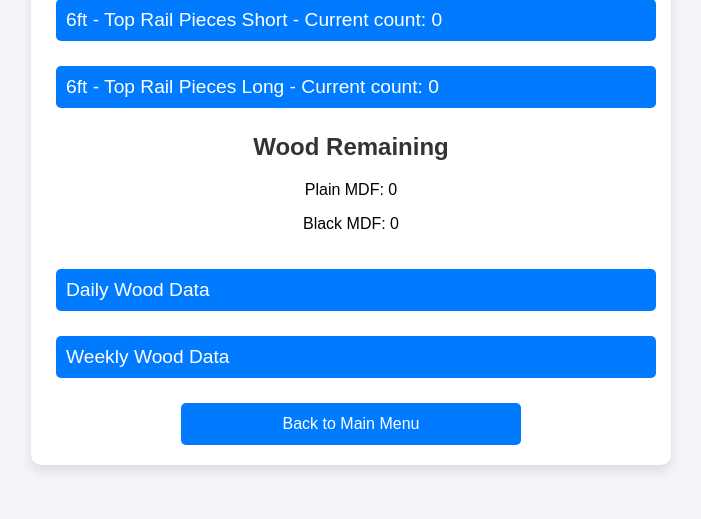
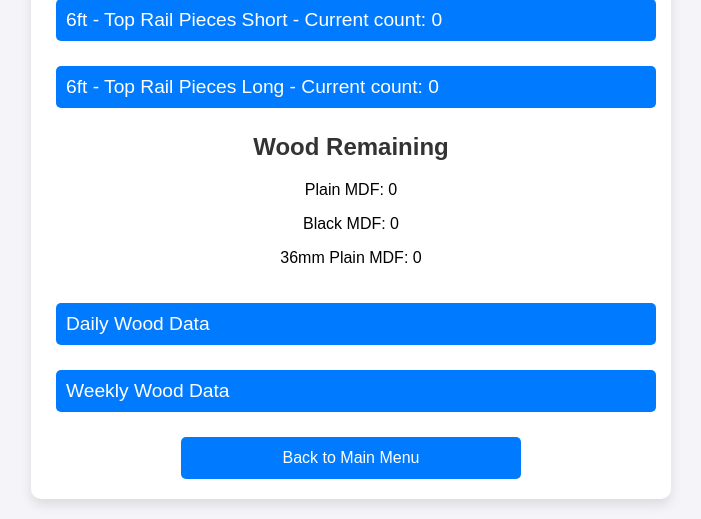
Before and after one commit to Bitcade1/Pooltracker, a Flask app: page /counting_wood in a window 1280 px wide. Shown: the part 909-1428 px from the top of the page, without its empty margins (289-990 px from the left). Before the commit the page ends 1380 px from the top, so only its background shows below. Run offline with Flask 3, Linux system fonts and the light colour scheme; the visitor is signed in with stand-in values (Sample User, id 1); data comes from the database, SQL or seed files in the repository; data that the repository does not hold is empty.

Commit message:
Update counting_wood.html

```diff
--- a/templates/counting_wood.html
+++ b/templates/counting_wood.html
@@ -177,7 +177,9 @@
 <div class="inventory">
     <p>Plain MDF: {{ inventory.plain_mdf }}</p>
     <p>Black MDF: {{ inventory.black_mdf }}</p>
+    <p>36mm Plain MDF: {{ inventory.plain_mdf_36 }}</p>
 </div>
+
 
     <!-- Daily Wood Data -->
     <button class="collapsible" onclick="toggleCollapsible('dailyData')">Daily Wood Data</button>
```
Lines whose indentation alone changed are shown as unchanged.
